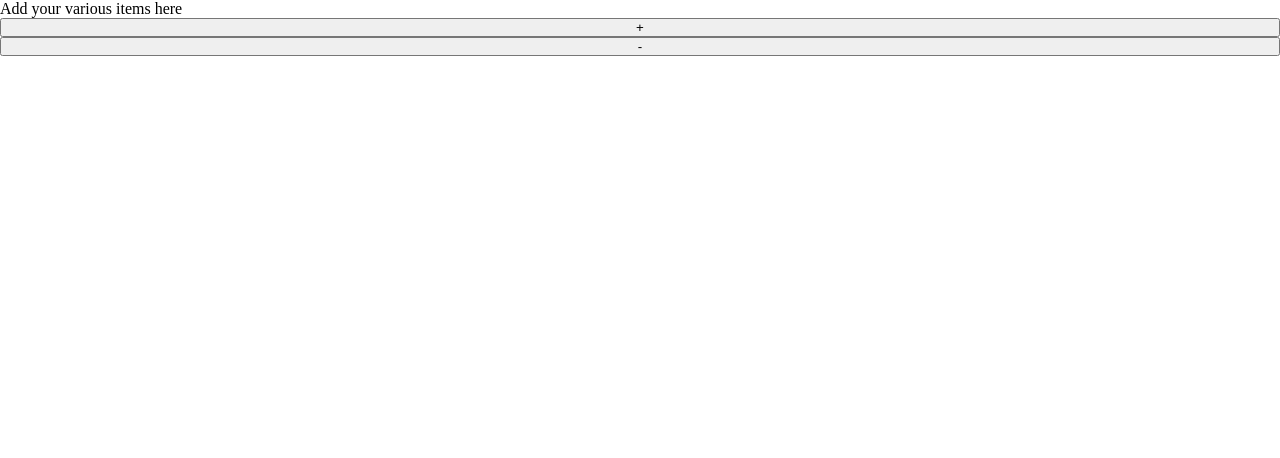
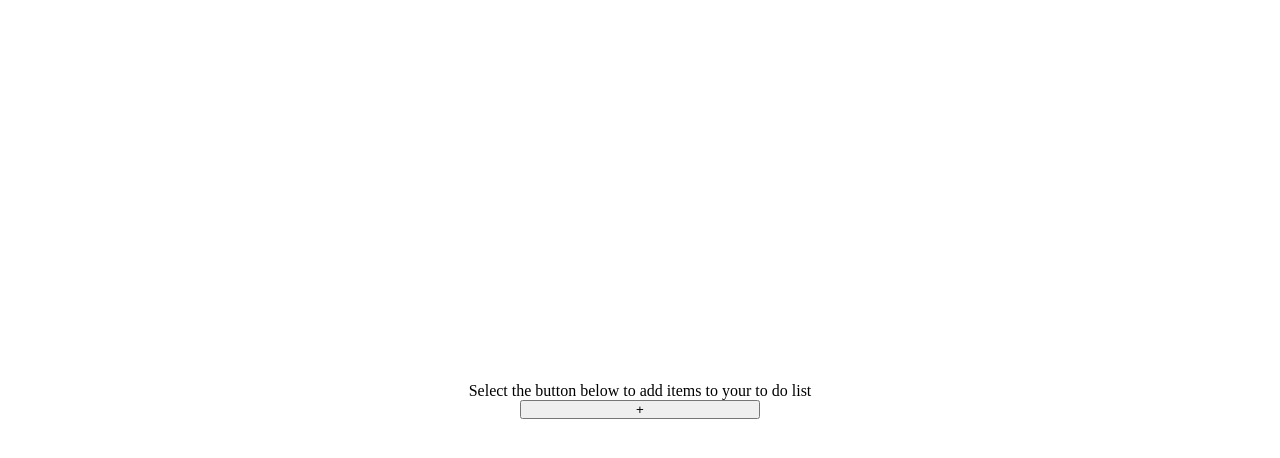
Before and after one commit to peterkamlongera/projects, a plain HTML site: page level-1/todo-app/index.html in a window 1280 px wide. Drawn offline with Linux system fonts and the light colour scheme.

Commit message:
Added layout, need to figure out state

```diff
--- a/level-1/todo-app/index.html
+++ b/level-1/todo-app/index.html
@@ -9,9 +9,11 @@
 </head>
 <body>
     <div class="container">
-        <p>Add your various items here</p>
-        <button onclick="">+</button>
-        <button onclick="">-</button>
+        <div class="todo-container">
+            <p>Select the button below to add items to your to do list</p>
+            <button onclick="">+</button>
+            <!-- <button onclick="">-</button> -->
+        </div>
     </div>
 </body>
 </html>
--- a/level-1/todo-app/style.css
+++ b/level-1/todo-app/style.css
@@ -10,3 +10,13 @@
     height: 100vh;
     width: 100vw;
 }
+
+.todo-container {
+    width: 75%;
+    margin: auto;
+    text-align: center;
+}
+
+button {
+    width: 25%;
+}
```
